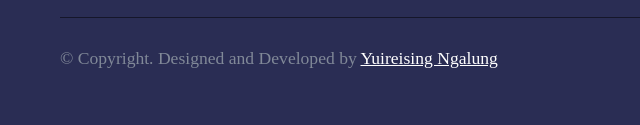
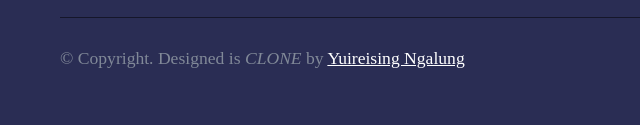
Before and after one commit to Yuireising-Ngalung/Project-1, a plain HTML site: page index.html in a window 1280 px wide. Shown: the part 4453-4578 px from the top of the page, 0-640 px from the left. Drawn offline with Linux system fonts and the light colour scheme.

Commit message:
Update index.html

```diff
--- a/index.html
+++ b/index.html
@@ -462,7 +462,7 @@
         <div class="copyrights flex">
           <div class="copyright-container">
             <p>
-              &copy Copyright. Designed and Developed by
+              &copy Copyright. Designed is <i>CLONE</i> by
               <a href="https://yuireising.netlify.app/">Yuireising Ngalung</a>
             </p>
           </div>
```
